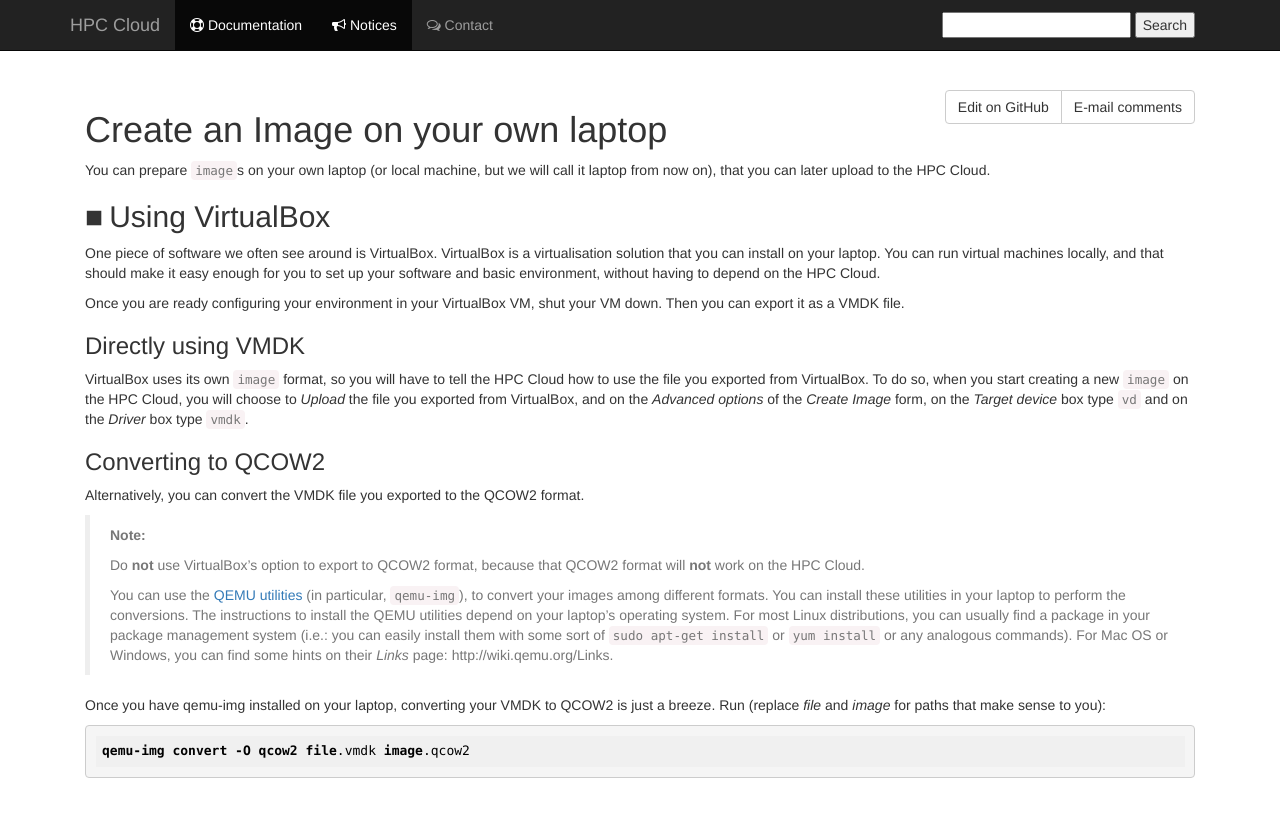
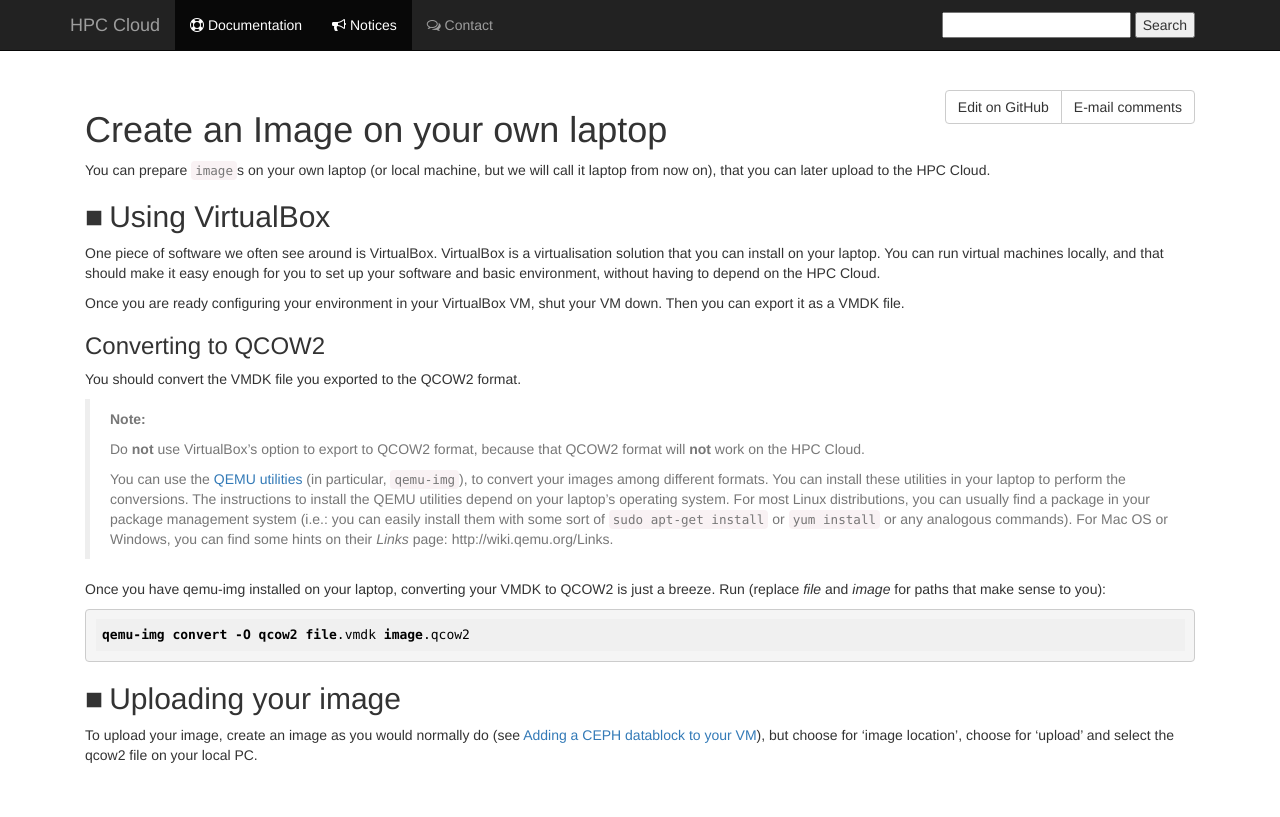
Before and after one commit to sara-nl/clouddocs, a Jekyll site: the page built from image-on-own-laptop.markdown, in a window 1280 px wide. Shown: the top 817 px of the page. Built offline with Jekyll 4.4.1, drawn with Linux system fonts in a browser that asks for light colours; nearby versions of some CDN libraries; our own code applies the rules of GitHub Pages for plain Markdown files.

Commit message:
Updated 'create on own laptop' page

````diff
--- a/image-on-own-laptop.markdown
+++ b/image-on-own-laptop.markdown
@@ -12,11 +12,8 @@ One piece of software we often see around is VirtualBox. VirtualBox is a virtual
 
 Once you are ready configuring your environment in your VirtualBox VM, shut your VM down. Then you can export it as a VMDK file.
 
-### Directly using VMDK
-VirtualBox uses its own `image` format, so you will have to tell the HPC Cloud how to use the file you exported from VirtualBox. To do so, when you start creating a new `image` on the HPC Cloud, you will choose to _Upload_ the file you exported from VirtualBox, and on the _Advanced options_ of the _Create Image_ form, on the _Target device_ box type `vd` and on the _Driver_ box type `vmdk`.
-
 ### Converting to QCOW2
-Alternatively, you can convert the VMDK file you exported to the QCOW2 format.
+You should convert the VMDK file you exported to the QCOW2 format.
 
 >**Note:**
 >
@@ -29,3 +26,7 @@ Once you have qemu-img installed on your laptop, converting your VMDK to QCOW2 i
 ```sh
 qemu-img convert -O qcow2 file.vmdk image.qcow2
 ```
+
+## Uploading your image
+
+To upload your image, create an image as you would normally do (see [Adding a CEPH datablock to your VM](create-datablocks)), but choose for 'image location', choose for 'upload' and select the qcow2 file on your local PC.
````
